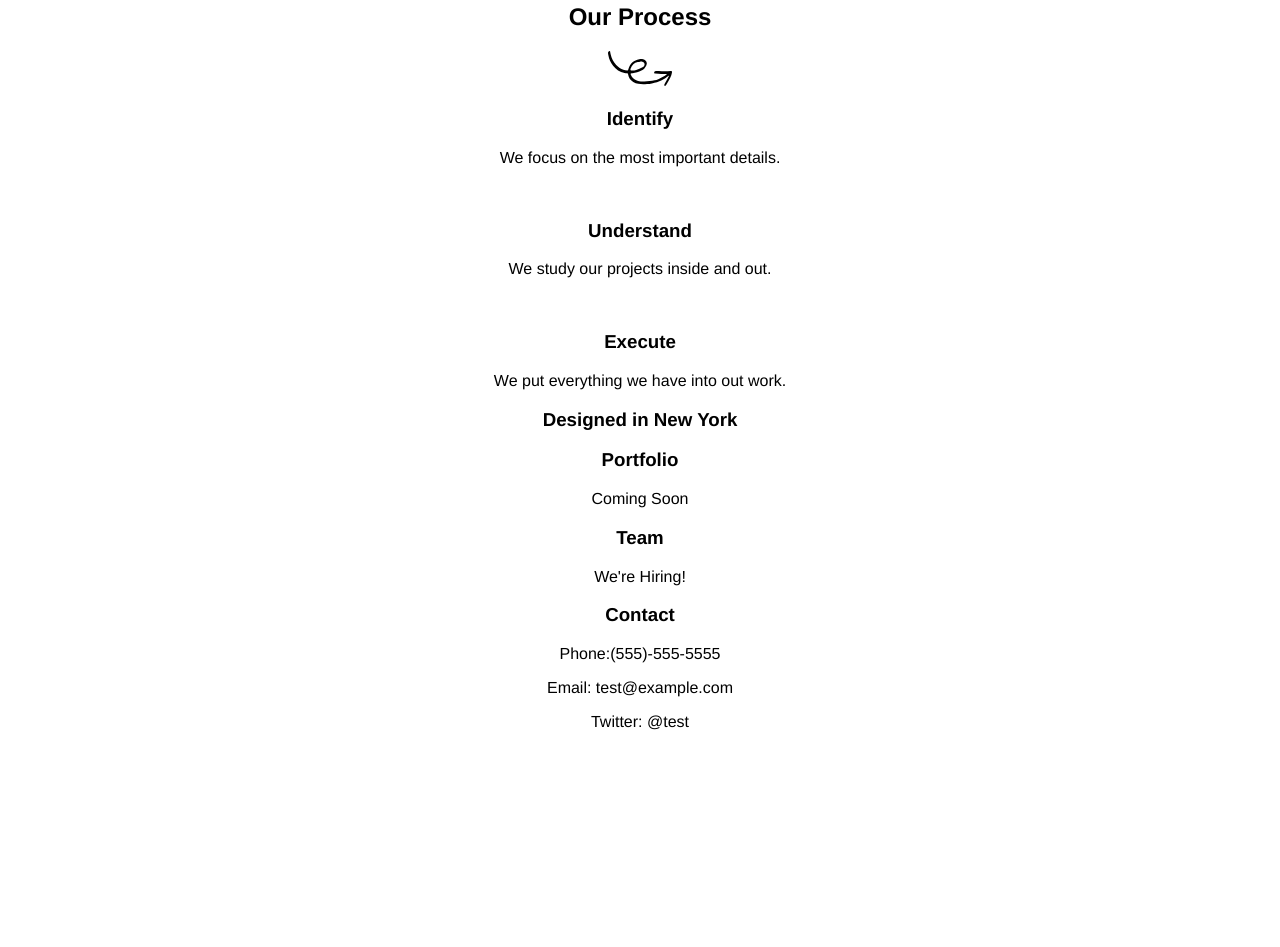
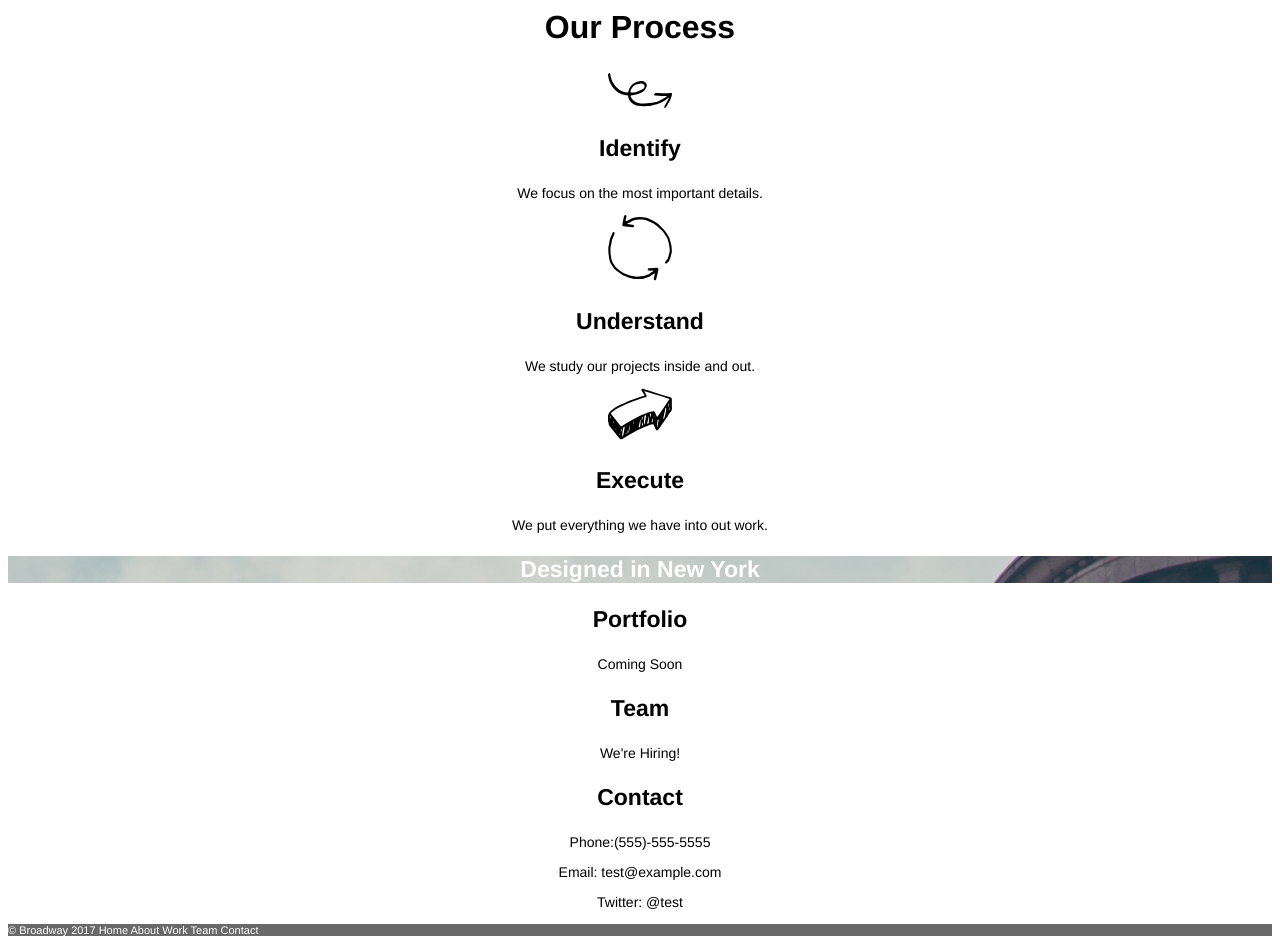
Before and after one commit to MilaaG/Broadway-Design, a plain HTML site: page index.html in a window 1280 px wide. Shown: the part 296-1243 px from the top of the page. Before the commit the page ends 1043 px from the top, so only its background shows below. Drawn offline with Linux system fonts and the light colour scheme.

Commit message:
Added all images, extra text, no links

```diff
--- a/css/style.css
+++ b/css/style.css
@@ -15,3 +15,26 @@ body{
   font-size: 18px;
   color: white;
 }
+#banner{
+  background-image: url("images/the-flatiron-building.png");
+  font-size: 23px;
+  font-weight: bold;
+  color: white;
+}
+h2{
+  font-size: 32px;
+  font-weight: bold;
+}
+h3{
+  font-size: 23px;
+  font-weight: bold;
+}
+p{
+  font-size: 14px;
+}
+#footer p{
+  text-align: left;
+  font-size: 11px;
+  color: white;
+  background-color: dimgray;
+}
--- a/index.html
+++ b/index.html
@@ -3,7 +3,7 @@
   <head>
     <meta charset="utf-8">
     <link href="css/style.css" rel="stylesheet">
-    <title>Broadway design</title>
+    <title>Broadway Design</title>
   </head>
   <body>
 <div class="top">
@@ -21,10 +21,10 @@
   <img src="css/images/identify.svg">
   <h3>Identify</h3>
   <p>We focus on the most important details.</p>
-  <img src=>
+  <img src="css/images/understand.svg">
   <h3>Understand</h3>
   <p>We study our projects inside and out.</p>
-  <img>
+  <img src="css/images/Execute.svg">
   <h3>Execute</h3>
   <p>We put everything we have into out work.</p>
 </div>
@@ -39,6 +39,8 @@
   <p>Email: test@example.com</p>
   <p>Twitter: @test</p>
 </div>
-
+<div id="footer">
+  <p>© Broadway 2017 Home About Work Team Contact</p>
+</div>
   </body>
 </html>
```
